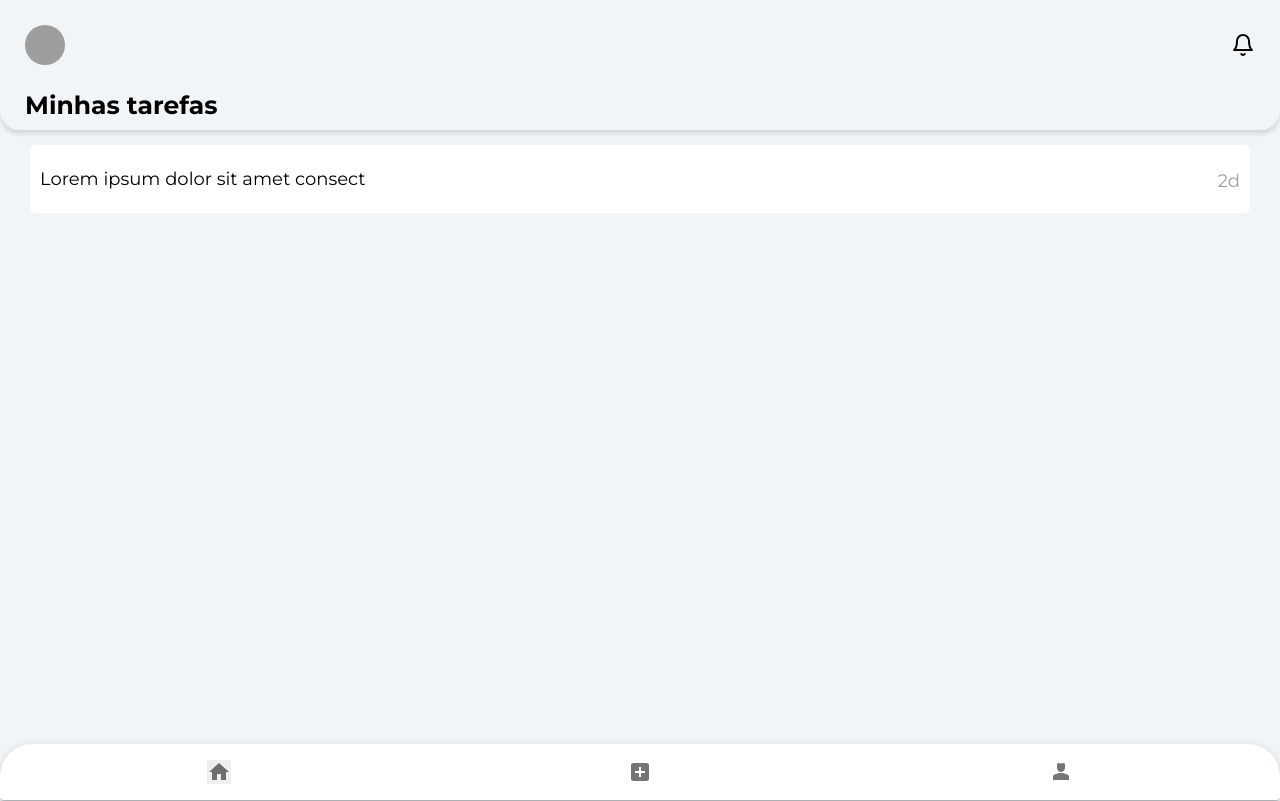
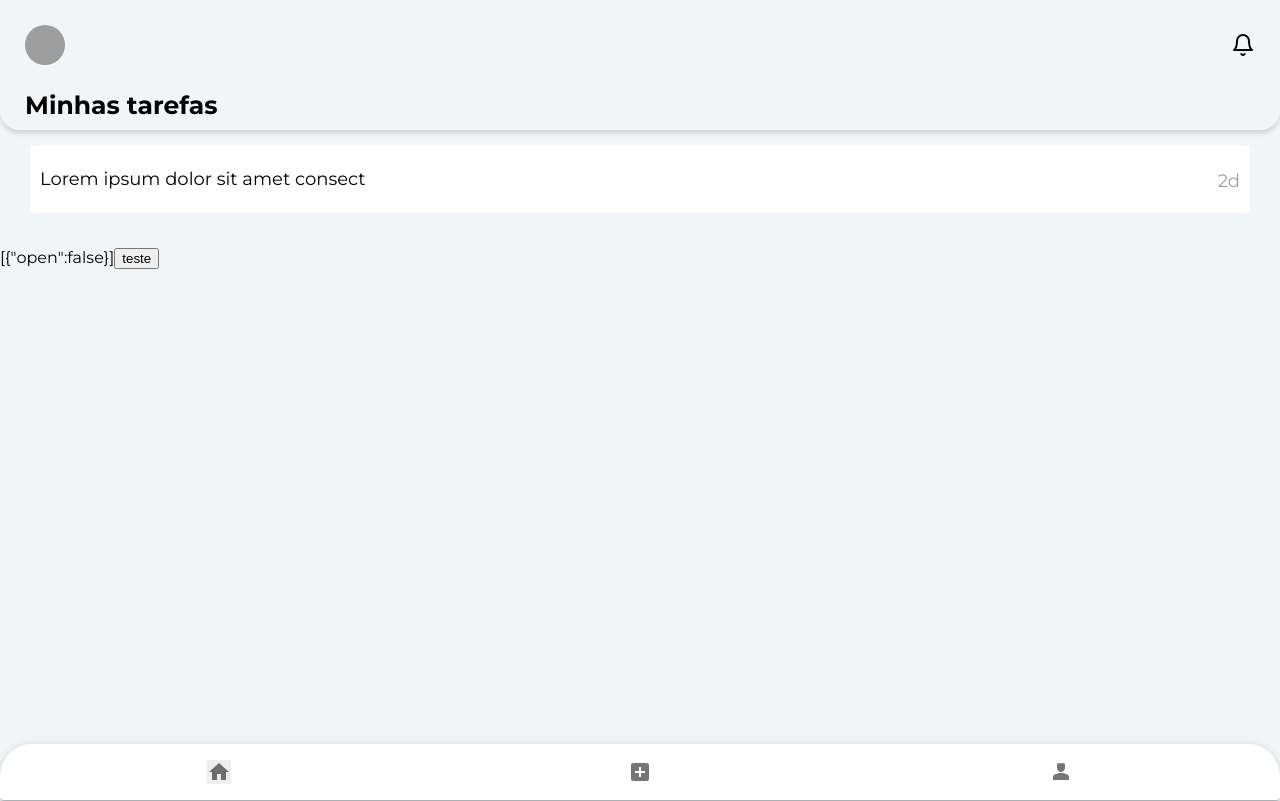
Before and after one commit to jesiel364/todo-ui, a React (Vite) app: page / in a window 1280 px wide. Shown: the top 801 px of the page. Built offline with nearby package versions, Linux system fonts and the light colour scheme; grey boxes are pictures that could not be loaded.

Commit message:
first commit

```diff
--- a/package.json
+++ b/package.json
@@ -20,6 +20,7 @@
     "match-sorter": "^6.3.1",
     "react": "^18.2.0",
     "react-dom": "^18.2.0",
+    "react-modal": "^3.16.1",
     "react-redux": "^8.1.2",
     "react-router-dom": "^6.15.0",
     "redux": "^4.2.1",
--- /dev/null
+++ b/src/components/NewTaskModal/index.tsx
@@ -0,0 +1,37 @@
+import * as S from './style'
+import Modal from "react-modal";
+import {useState} from 'react'
+
+interface ModalProps {
+  open?: boolean;
+  text?: string;
+  data?: any;
+}
+const NewTaskModal: React.FC<ModalProps> = ({data}) =>{
+
+  const [isOpen, setIsOpen] = useState(false)
+
+  function closeModal(){
+    setIsOpen(false)
+  }
+
+  return(
+
+  <Modal
+        isOpen={isOpen}
+        onRequestClose={closeModal}
+        contentLabel="Example Modal"
+        ariaHideApp={false}
+
+     >
+      <S.ModalWrapper>
+     {data}
+      </S.ModalWrapper>
+     </Modal>
+
+
+
+  )
+}
+
+export default NewTaskModal
--- /dev/null
+++ b/src/components/NewTaskModal/style.ts
@@ -0,0 +1,3 @@
+import styled from 'styled-components'
+
+export const ModalWrapper = styled.div``
--- a/src/pages/Home/index.tsx
+++ b/src/pages/Home/index.tsx
@@ -1,7 +1,7 @@
 import { Wrapper, Card, Container, List } from "./Style";
 import { ViewController } from "./viewController";
 import {Link} from 'react-router-dom'
-
+import NewTaskModal from '/src/components/NewTaskModal/index'
 import Bell from '/src/assets/bell.svg'
 import Header from '/src/components/Header/index'
 
@@ -17,7 +17,9 @@ function Home() {
     avatar="https://mui.com/static/images/avatar/1.jpg"
    />
 
-
+<NewTaskModal
+  data={<p>New</p>}
+/>
 
         <List>
 
@@ -25,7 +27,10 @@ function Home() {
         {
           viewController.tarefas.map(task => (
           <Link key="task.id" to={"detail/" + task.body}>
+
+
             <div  className="item">
+
                 <p>{
                 task.body.length > 10 ? task.body.substring(0,34) : task.body
 
@@ -39,6 +44,9 @@ function Home() {
 
         </List>
 
+        {JSON.stringify(viewController.isOpen)}
+       <button onClick={e => viewController.utils.actions.isOpen()} >teste</button>
+
     </Container>
 
   );
--- a/src/pages/Home/viewController.tsx
+++ b/src/pages/Home/viewController.tsx
@@ -1,7 +1,9 @@
 import { useState } from "react"
 import {v4 as uuidv4} from 'uuid'
 import { useSelector, useDispatch} from 'react-redux'
-import {AppState, AppDispatch } from '../redux/tasks'
+import {AppState, AppDispatch } from '../redux/store'
+import utils from '/src/redux/utils'
+import tasks from '/src/redux/tasks'
 
 interface TaskProps {
     id: number | string
@@ -13,39 +15,13 @@ export const ViewController = () =>{
 
   const dispatch: AppDispatch = useDispatch()
   const tarefas = useSelector((state: AppState) => state.tasks);
-    const [tasks, setTasks] = useState<TaskProps[]>([
-        {
-        id: 1,
-        title: 'This is an test',
-        body: 'Lorem ipsum dolor sit amet consectetur adipisicing elit. Explicabo quam quas, officiis tempore fuga ab perspiciatis fugiat doloribus, perferendis consectetur porro, aut placeat asperiores dicta facilis libero in corporis magnam!'
-    },
-        {
-        id: uuidv4(),
-        title: 'This is an test',
-        body: 'Lorem ipsum dolor sit amet consectetur adipisicing elit. Explicabo quam quas, officiis tempore fuga ab perspiciatis fugiat doloribus, perferendis consectetur porro, aut placeat asperiores dicta facilis libero in corporis magnam!'
-    },
-        {
-        id: uuidv4(),
-        title: 'This is an test',
-        body: 'Lorem ipsum dolor sit amet consectetur adipisicing elit. Explicabo quam quas, officiis tempore fuga ab perspiciatis fugiat doloribus, perferendis consectetur porro, aut placeat asperiores dicta facilis libero in corporis magnam!'
-    },
-        {
-        id: uuidv4(),
-        title: 'This is an test',
-        body: 'klçklhf hgfhlfgh fghgfh'
-    },
-        {
-        id: uuidv4(),
-        title: 'This is an test',
-        body: 'klçklhf hgfhlfgh fghgfh'
-    },
-        {
-        id: uuidv4(),
-        title: 'This is an test',
-        body: 'Lorem ipsum dolor sit amet consectetur adipisicing elit. Explicabo quam quas, officiis tempore fuga ab perspiciatis fugiat doloribus, perferendis consectetur porro, aut placeat asperiores dicta facilis libero in corporis magnam!'
-    },
-])
+  const isOpen = useSelector((state: AppState ) => state.utils)
+
+
+
+
+
     return {
-        tasks, tarefas
+        tasks, tarefas, utils, isOpen
     }
 }
--- a/src/redux/store.ts
+++ b/src/redux/store.ts
@@ -1,8 +1,10 @@
 import { configureStore, combineReducers} from '@reduxjs/toolkit'
 import tasks from './tasks'
+import utils from './utils'
 
 const rootRecucer = combineReducers({
-  tasks: tasks.reducer
+  tasks: tasks.reducer,
+  utils: utils.reducer,
 })
 
 const store = configureStore({
--- a/src/redux/tasks.ts
+++ b/src/redux/tasks.ts
@@ -1,4 +1,4 @@
-import {v4 as uuidv4} from 'uuid/v4'
+import { v4 as uuidv4 } from 'uuid';
 import {createSlice, payloadAction} from "@reduxjs/toolkit"
 
 export interface Task {
@@ -17,7 +17,11 @@ const tasks = createSlice({
   reducers: {
     todos: (state, action: payloadAction<string>, ) => {
       return state
-    }
+    },
+    addTodo: (state, action: PayloadAction<string>) => {
+      state.push({ id: uuidv4(), body: action.payload, completed: false });
+      return state;
+    },
   }
 })
 
--- /dev/null
+++ b/src/redux/utils.ts
@@ -0,0 +1,23 @@
+import {createSlice, payloadAction} from "@reduxjs/toolkit"
+
+export interface Util {
+  id: string
+  title: string
+  completed: boolean
+  loading: boolean
+  isOpen: boolean
+}
+
+const utils = createSlice({
+  name: 'utils',
+  initialState: [{open: false}] as Util[],
+  reducers: {
+    isOpen: (state, action: payloadAction<boolean>, ) => {
+      state = [{open: true}]
+      return state
+    },
+
+  }
+})
+
+export default utils
```
Also changed, not shown: 1 other file (tests, documents, lock files or other folders).
